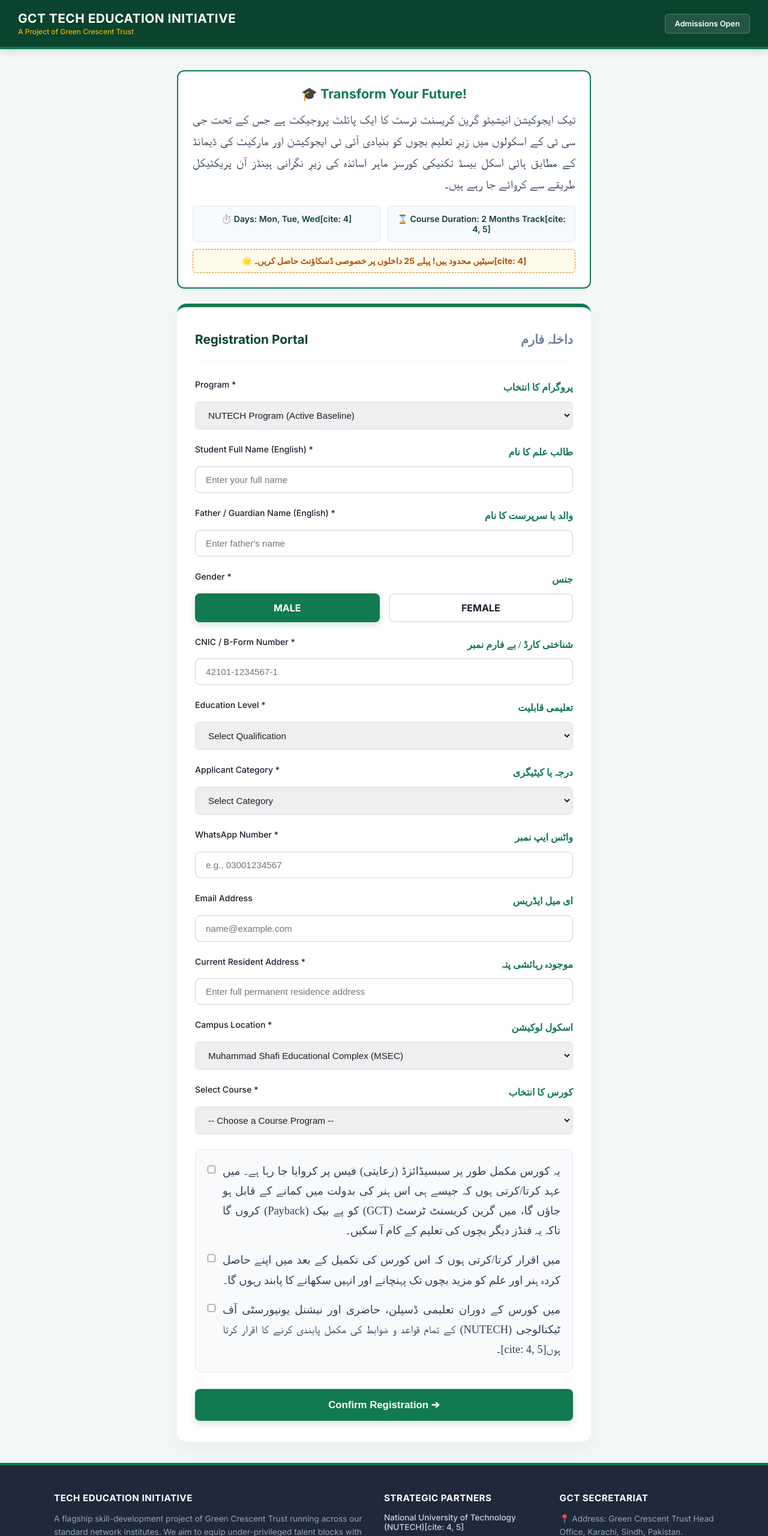
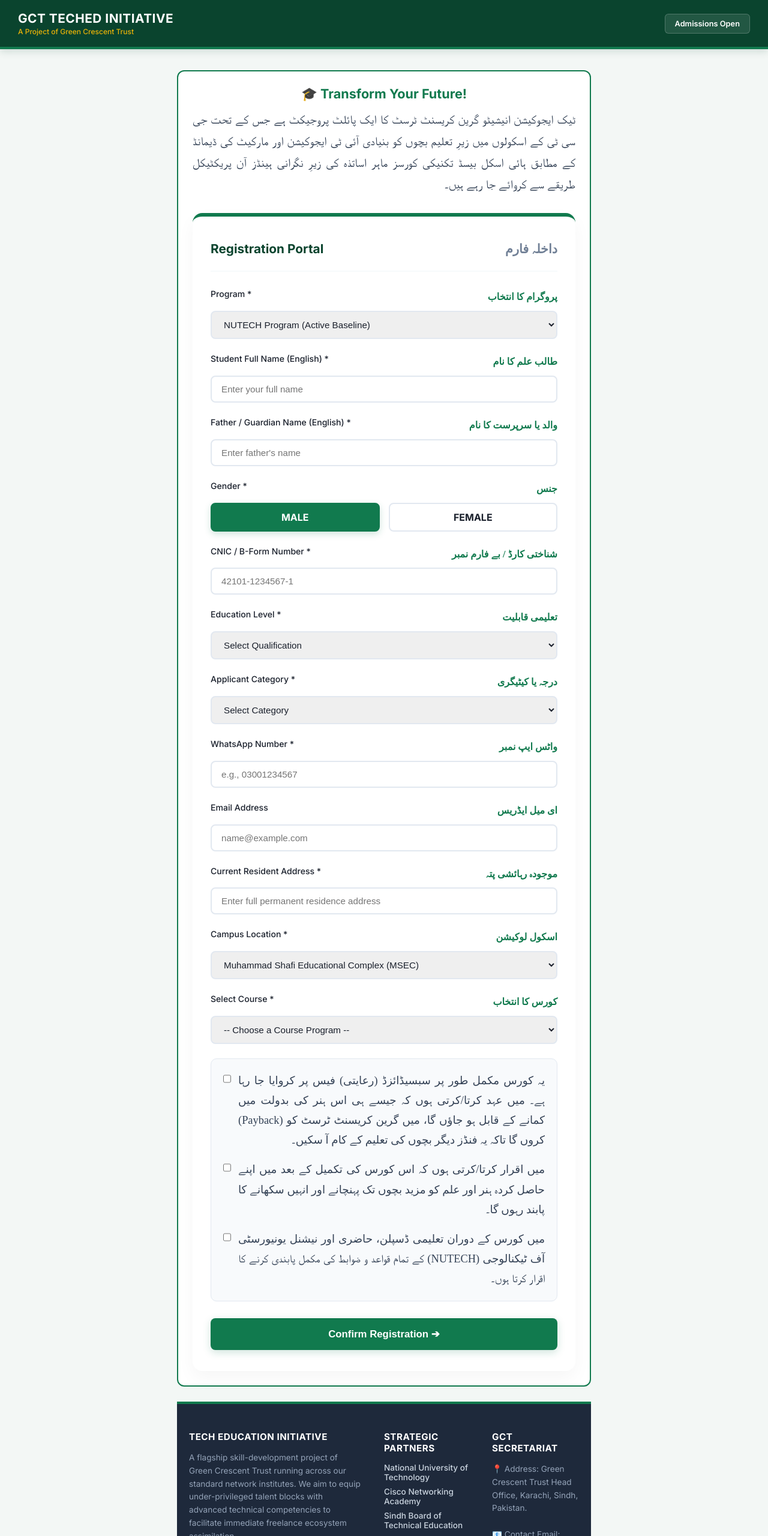
Before and after one commit to mseckhi/Registration, a plain HTML site: page index.html in a window 1280 px wide. Shown: the top 2560 px of the page at 60% size. Drawn offline with Linux system fonts and the light colour scheme; a web font is replaced by a local one.

Commit message:
Update index.html

```diff
--- a/index.html
+++ b/index.html
@@ -3,7 +3,7 @@
 <head>
     <meta charset="UTF-8">
     <meta name="viewport" content="width=device-width, initial-scale=1.0">
-    <title>GCT Tech Education Initiative | Official Registration Portal</title>
+    <title>GCT TechEd Initiative | Official Registration Portal</title>
 
     <!-- Google Fonts & Premium Jamil Noori Nastaleeq Integration -->
     <link href="https://fonts.googleapis.com/css2?family=Inter:wght@400;500;600;700&display=swap" rel="stylesheet">
@@ -129,7 +129,7 @@
     <!-- Executive Navbar Framework Structure Header System -->
     <nav class="navbar">
         <div class="nav-brand">
-            <h1>GCT Tech Education Initiative</h1>
+            <h1>GCT TechEd Initiative</h1>
             <p>A Project of Green Crescent Trust</p>
         </div>
         <a href="#" class="nav-action-btn">Admissions Open</a>
@@ -142,10 +142,6 @@
             <h2>🎓 Transform Your Future!</h2>
             <p class="urdu-text">ٹیک ایجوکیشن انیشیٹو گرین کریسنٹ ٹرسٹ کا ایک پائلٹ پروجیکٹ ہے جس کے تحت جی سی ٹی کے اسکولوں میں زیرِ تعلیم بچوں کو بنیادی آئی ٹی ایجوکیشن اور مارکیٹ کی ڈیمانڈ کے مطابق ہائی اسکل بیسڈ تکنیکی کورسز ماہر اساتذہ کی زیرِ نگرانی ہینڈز آن پریکٹیکل طریقے سے کروائے جا رہے ہیں۔</p>
             <div class="meta-grid">
-                <div class="meta-cell">⏱️ Days: Mon, Tue, Wed[cite: 4]</div>
-                <div class="meta-cell">⌛ Course Duration: 2 Months Track[cite: 4, 5]</div>
-            </div>
-            <div class="discount-bar">🌟 سیٹیں محدود ہیں! پہلے 25 داخلوں پر خصوصی ڈسکاؤنٹ حاصل کریں۔[cite: 4]</div>
         </div>
 
         <!-- Registration Portal System Card -->
@@ -299,10 +295,10 @@
                 <div class="dynamic-meta-card" id="scheduleBox">
                     <h4>📊 Course Schedule & Operational Details</h4>
                     <div class="dynamic-meta-grid">
-                        <div class="meta-cell-item">🗓️ Days: Mon, Tue, Wed[cite: 4]</div>
-                        <div class="meta-cell-item">⏱️ Timings: 10:00 AM - 01:00 PM[cite: 4]</div>
-                        <div class="meta-cell-item">⌛ Duration: 2 Months[cite: 4, 5]</div>
-                        <div class="meta-cell-item">🏛️ Certification: NUTECH[cite: 4, 5]</div>
+                        <div class="meta-cell-item">🗓️ Days: Mon, Tue, Wed</div>
+                        <div class="meta-cell-item">⏱️ Timings: 10:00 AM - 01:00 PM</div>
+                        <div class="meta-cell-item">⌛ Duration: 2 Months</div>
+                        <div class="meta-cell-item">🏛️ Certification: NUTECH</div>
                     </div>
                 </div>
 
@@ -310,7 +306,7 @@
                 <div class="legal-check-container">
                     <div class="legal-row">
                         <input type="checkbox" id="chkSubsidy" required>
-                        <label for="chkSubsidy" class="urdu-text legal-text-ur">یہ کورس مکمل طور پر سبسیڈائزڈ (رعایتی) فیس پر کروایا جا رہا ہے۔ میں عہد کرتا/کرتی ہوں کہ جیسے ہی اس ہنر کی بدولت میں کمانے کے قابل ہو جاؤں گا، میں گرین کریسنٹ ٹرسٹ (GCT) کو پے بیک (Payback) کروں گا تاکہ یہ فنڈز دیگر بچوں کی تعلیم کے کام آ سکیں۔</label>
+                        <label for="chkSubsidy" class="urdu-text legal-text-ur">یہ کورس مکمل طور پر سبسیڈائزڈ (رعایتی) فیس پر کروایا جا رہا ہے۔ میں عہد کرتا/کرتی ہوں کہ جیسے ہی اس ہنر کی بدولت میں کمانے کے قابل ہو جاؤں گا، میں گرین کریسنٹ ٹرسٹ کو   (Payback) کروں گا تاکہ یہ فنڈز دیگر بچوں کی تعلیم کے کام آ سکیں۔</label>
                     </div>
                     <div class="legal-row">
                         <input type="checkbox" id="chkKnowledge" required>
@@ -318,7 +314,7 @@
                     </div>
                     <div class="legal-row">
                         <input type="checkbox" id="chkRules" required>
-                        <label for="chkRules" class="urdu-text legal-text-ur">میں کورس کے دوران تعلیمی ڈسپلن، حاضری اور نیشنل یونیورسٹی آف ٹیکنالوجی (NUTECH) کے تمام قواعد و ضوابط کی مکمل پابندی کرنے کا اقرار کرتا ہوں[cite: 4, 5]۔</label>
+                        <label for="chkRules" class="urdu-text legal-text-ur">میں کورس کے دوران تعلیمی ڈسپلن، حاضری اور نیشنل یونیورسٹی آف ٹیکنالوجی (NUTECH) کے تمام قواعد و ضوابط کی مکمل پابندی کرنے کا اقرار کرتا ہوں۔</label>
                     </div>
                 </div>
 
@@ -338,8 +334,8 @@
             <div class="footer-column-item">
                 <h5>Strategic Partners</h5>
                 <ul class="footer-bullet-list">
-                    <li>National University of Technology (NUTECH)[cite: 4, 5]</li>
-                    <li>Cisco Networking Academy Grid</li>
+                    <li>National University of Technology</li>
+                    <li>Cisco Networking Academy</li>
                     <li>Sindh Board of Technical Education</li>
                 </ul>
             </div>
@@ -347,7 +343,7 @@
                 <h5>GCT Secretariat</h5>
                 <p>📍 Address: Green Crescent Trust Head Office, Karachi, Sindh, Pakistan.<br><br>
                    📧 Contact Email: teched@gct.org.pk<br>
-                   📞 Helpline Desk: 0316-2496921[cite: 4]</p>
+                   📞 Helpline Desk: 0316-2496921</p>
             </div>
         </div>
         <div class="footer-base-line">
@@ -425,7 +421,7 @@
             .then(res => res.json())
             .then(data => {
                 if(data.result === "success") {
-                    alert("🎉 رجسٹریشن کامیابی سے مکمل ہو گئی ہے اور آپ کا ڈیٹا گرین کریسنٹ ٹرسٹ کے محفوظ ڈیٹا بیس میں اپڈیٹ ہو چکا ہے۔");
+                    alert("🎉 رجسٹریشن کامیابی سے مکمل ہو گئی ہے اور آپ کا ڈیٹا گرین کریسنٹ ٹرسٹ کے محفوظ ڈیٹا بیس میں اپڈیٹ ہو چکا ہے۔فوری طور پر اسکول وزٹ کرکے اپنی فیس جمع کروائیں اور داخلہ محفوظ بنائیں۔");
                     document.getElementById("gctInitiativeMasterForm").reset();
                     document.getElementById("scheduleBox").style.display = "none";
                     executeGenderSwitch('MALE');
```
